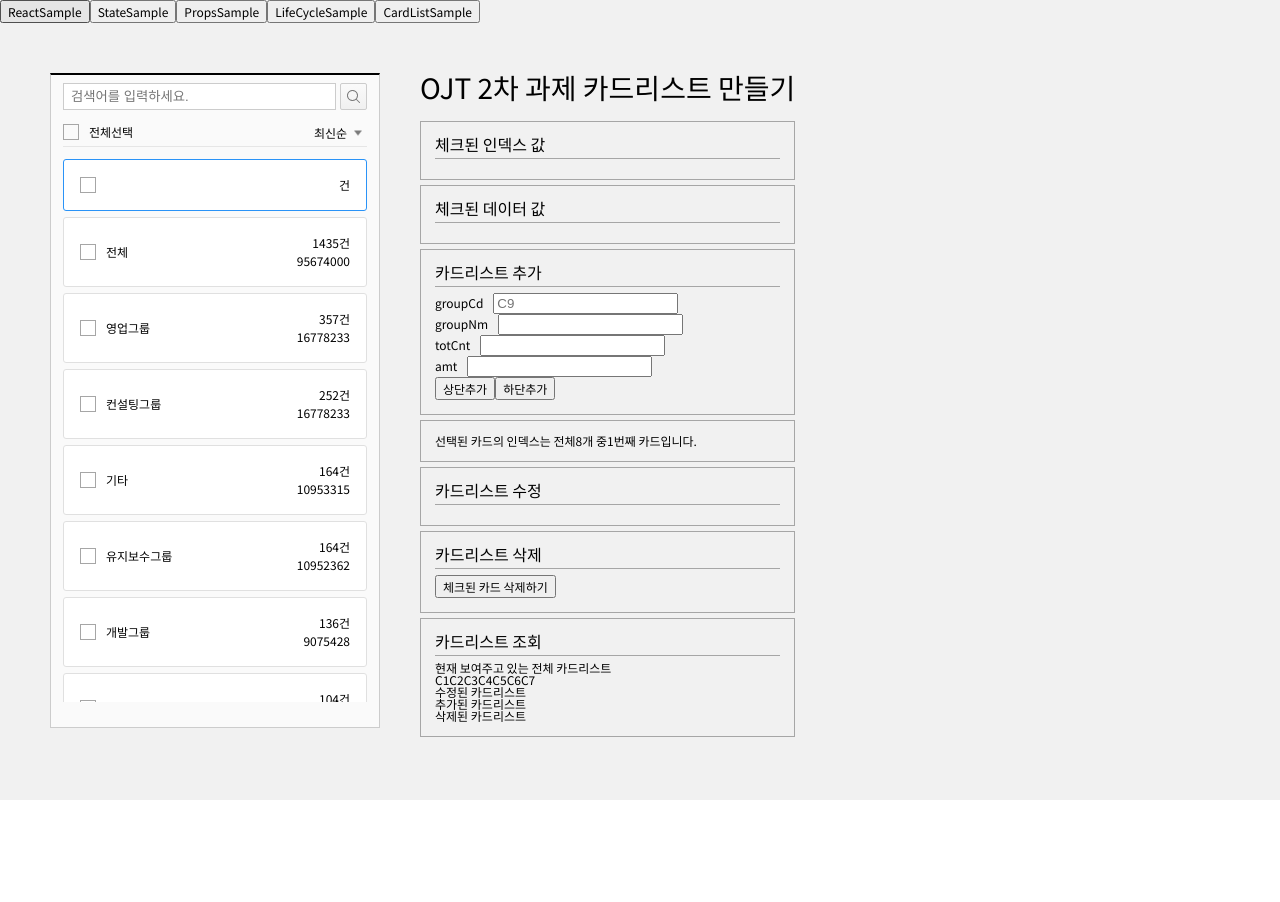
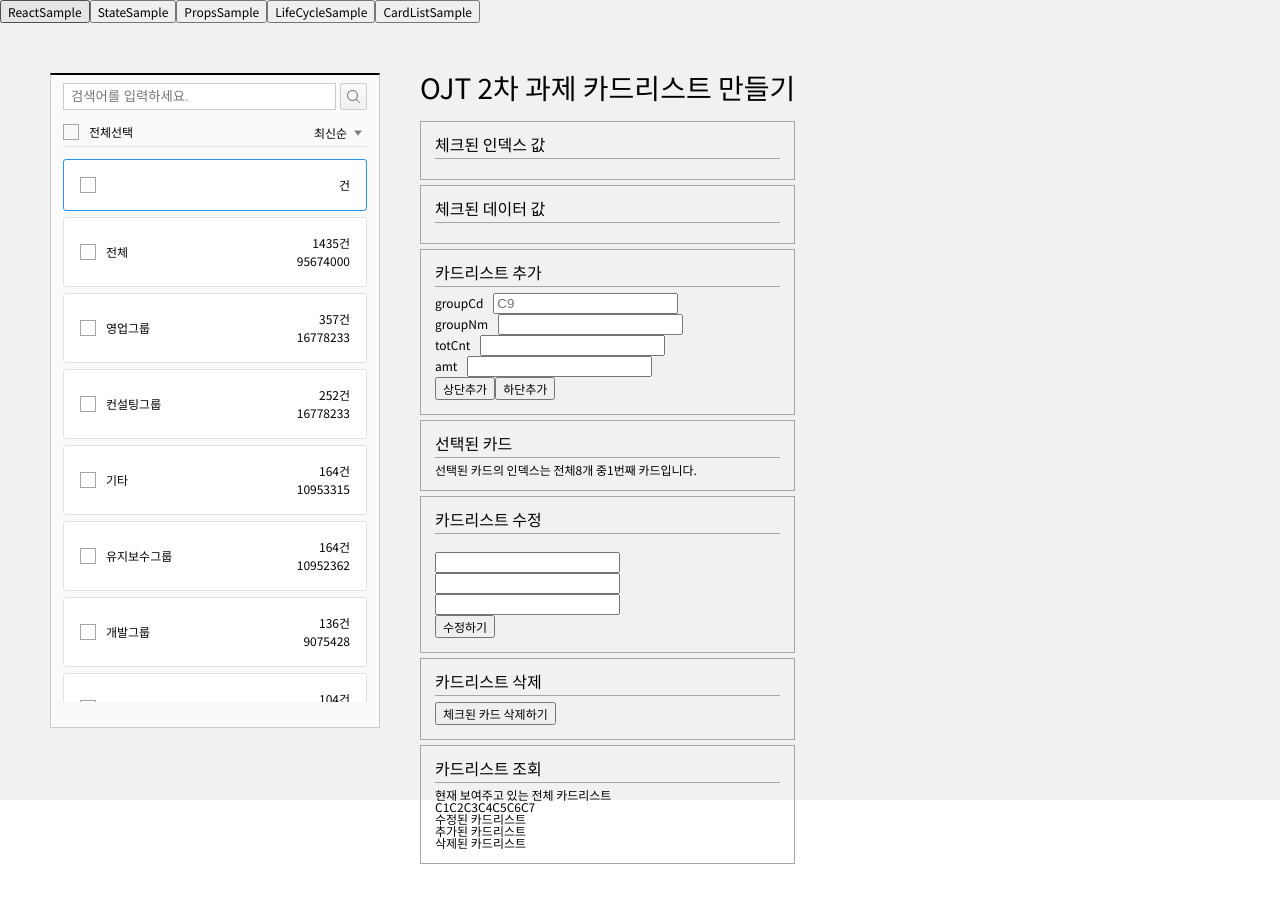
Before and after one commit to YOONHEECHEOL/DZ_OJT, a React (Create React App) app: page / in a window 1280 px wide. Both pictures are taken after a click on the button "상단추가". Shown: the top 902 px of the page. Before the commit the page ends 800 px from the top, so only its background shows below. Built offline with nearby package versions, Linux system fonts and the light colour scheme.

Commit message:
0907 backup

```diff
--- a/src/app-root/CardListSample/CardListSample.js
+++ b/src/app-root/CardListSample/CardListSample.js
@@ -68,13 +68,9 @@ export default class CardListSample extends Component {
     let tmp = this.state.rootArrayInfo;
     let tmp2 = this.state.rootAddedList;
 
-    console.log(tmp2)
-    console.log(typeof data)
-
     tmp2.push(data);
 
     upDown == 'up' ? tmp.unshift(data) : tmp.push(data);
-
 
     this.setState({
       rootArrayInfo: tmp,
@@ -87,6 +83,54 @@ export default class CardListSample extends Component {
     this.setState({
       selectedCard: data
     })
+  }
+
+  // 수정하기
+  setUpdateSelectedCard = (data) => {
+
+    console.log(data)
+
+    let tmp = this.state.rootArrayInfo;
+
+    let indexOfCard;
+    tmp.map((card, index) => {
+      if (card.groupCd == data.groupCd)
+        return indexOfCard = index;
+    })
+
+    console.log(indexOfCard);
+    console.log(tmp[indexOfCard]);
+
+    tmp[indexOfCard] = data;
+
+    this.setState({
+      rootArrayInfo: tmp
+    })
+  }
+
+  // 삭제하기
+  setDeleteCheckedCards = (result) => {
+    // let tmp = this.state.rootArrayInfo;
+    // let chkTmp = this.state.rootCheckedList;
+
+    // console.log(tmp)
+
+    // let result = [];
+
+    // result = tmp.filter(i => !chkTmp.includes(i));
+
+    // console.log(result)
+
+    // this.setState({
+    //   rootArrayInfo: [...this.state.rootArrayInfo.filter(i => !chkTmp.includes(i))],
+    // })
+
+    console.log('hi')
+
+    this.setState({
+      rootArrayInfo: [...result]
+    })
+    console.log([...result])
   }
 
   render() {
@@ -137,6 +181,8 @@ export default class CardListSample extends Component {
           rootAddedList={rootAddedList}
           setRootArrayInfo={this.setRootArrayInfo}
           selectedCard={selectedCard}
+          setUpdateSelectedCard={this.setUpdateSelectedCard}
+          setDeleteCheckedCards={this.setDeleteCheckedCards}
         />
       </section>
     )
--- a/src/app-root/CardListSample/components/CallCustomer.js
+++ b/src/app-root/CardListSample/components/CallCustomer.js
@@ -3,7 +3,7 @@ import style from '../cardListSample.module.css';
 
 export default class CallCustomer extends Component {
   state = {
-    arrayInfo: this.props.rootArrayInfo,
+    arrayInfo: [...this.props.rootArrayInfo],
     checkedList: new Set(),
     isAllChecked: false,
   }
@@ -17,7 +17,8 @@ export default class CallCustomer extends Component {
    * @returns
    */
   getDataInfo = (sortTp, txtSearch, isPaging, pagePerCnt, curPage) => {
-    let { arrayInfo } = this.state;
+    // let { arrayInfo } = this.state;
+    let arrayInfo = this.props.rootArrayInfo;
     let totCnt = 0;
     let tempArray = arrayInfo; //arrayCustomer
     let result = [];
@@ -78,7 +79,8 @@ export default class CallCustomer extends Component {
   // 전체선택 시
   isTotalChk = () => {
     let isTotalChk = this.props.isTotalChk;
-    let arrTmp = this.state.arrayInfo;
+    // let arrTmp = this.state.arrayInfo;
+    let arrTmp = this.props.rootArrayInfo;
     let tmp = new Set();
 
     // root용
@@ -104,7 +106,8 @@ export default class CallCustomer extends Component {
     let tmp = this.state.checkedList;
 
     // root용
-    let rTmp = this.state.arrayInfo.filter(i => { return this.state.checkedList.has(i.groupCd) });
+    // let rTmp = this.state.arrayInfo.filter(i => { return this.state.checkedList.has(i.groupCd) });
+    let rTmp = this.props.rootArrayInfo.filter(i => { return this.state.checkedList.has(i.groupCd) });
     console.log(rTmp)
 
     if (isChecked) {
--- a/src/app-root/CardListSample/components/CardListFooter.js
+++ b/src/app-root/CardListSample/components/CardListFooter.js
@@ -3,10 +3,16 @@ import style from '../cardListSample.module.css';
 
 export default class CardListFooter extends Component {
 
+  //
   refGroupCd = React.createRef();
   refGroupNm = React.createRef();
   refTotCnt = React.createRef();
   refAmt = React.createRef();
+  //
+  refSelectedCardGroupCd = React.createRef();
+  refSelectedCardGroupNm = React.createRef();
+  refSelectedCardTotCnt = React.createRef();
+  refSelectedCardAmt = React.createRef();
 
   setAddCard = (upDown) => {
     let data = {
@@ -23,6 +29,29 @@ export default class CardListFooter extends Component {
     this.refGroupNm.current.value = '';
     this.refTotCnt.current.value = '';
     this.refAmt.current.value = '';
+  }
+
+  // 카드 수정하기
+  setUpdateSelectedCard = () => {
+    let data = {
+      groupCd: this.refSelectedCardGroupCd.current.innerText,
+      groupNm: this.refSelectedCardGroupNm.current.value,
+      totCnt: this.refSelectedCardTotCnt.current.value,
+      amt: this.refSelectedCardAmt.current.value
+    }
+
+    this.props.setUpdateSelectedCard(data);
+  }
+
+  setDeleteCheckedCards = () => {
+    let result = [];
+
+    let tmp = [...this.props.rootArrayInfo];
+    let chkTmp = [...this.props.rootCheckedList];
+
+    result = tmp.filter(i => !chkTmp.includes(i));
+
+    this.props.setDeleteCheckedCards(result);
   }
 
   render() {
@@ -61,6 +90,7 @@ export default class CardListFooter extends Component {
         </div>
         {/* 현재 선택된 카드의 인덱스가 몇번째인지 조회 */}
         <div>
+          <h3>선택된 카드</h3>
           {
             rootArrayInfo.map((item, index) => {
               return item.groupCd == this.props.selectedCard ? '선택된 카드의 인덱스는 전체' + (rootArrayInfo.length) + '개 중' + (index + 1) + '번째 카드입니다.' : '';
@@ -70,11 +100,26 @@ export default class CardListFooter extends Component {
         {/* 카드리스트 수정 기능 */}
         <div>
           <h3>카드리스트 수정</h3>
+          {
+            rootArrayInfo.map(i => {
+              if (this.props.selectedCard == i.groupCd) {
+                return (
+                  <div key={i.groupCd}>
+                    <span ref={this.refSelectedCardGroupCd}>{i.groupCd}</span><br />
+                    <input defaultValue={i.groupNm} ref={this.refSelectedCardGroupNm} /><br />
+                    <input defaultValue={i.totCnt} ref={this.refSelectedCardTotCnt} /><br />
+                    <input defaultValue={i.amt} ref={this.refSelectedCardAmt} /><br />
+                    <button onClick={this.setUpdateSelectedCard}>수정하기</button>
+                  </div>
+                )
+              }
+            })
+          }
         </div>
         {/* 카드리스트 삭제 기능 */}
         <div>
           <h3>카드리스트 삭제</h3>
-          <button>체크된 카드 삭제하기</button>
+          <button onClick={this.setDeleteCheckedCards}>체크된 카드 삭제하기</button>
         </div>
         {/* 카드리스트 조회 기능 */}
         <div>
```
